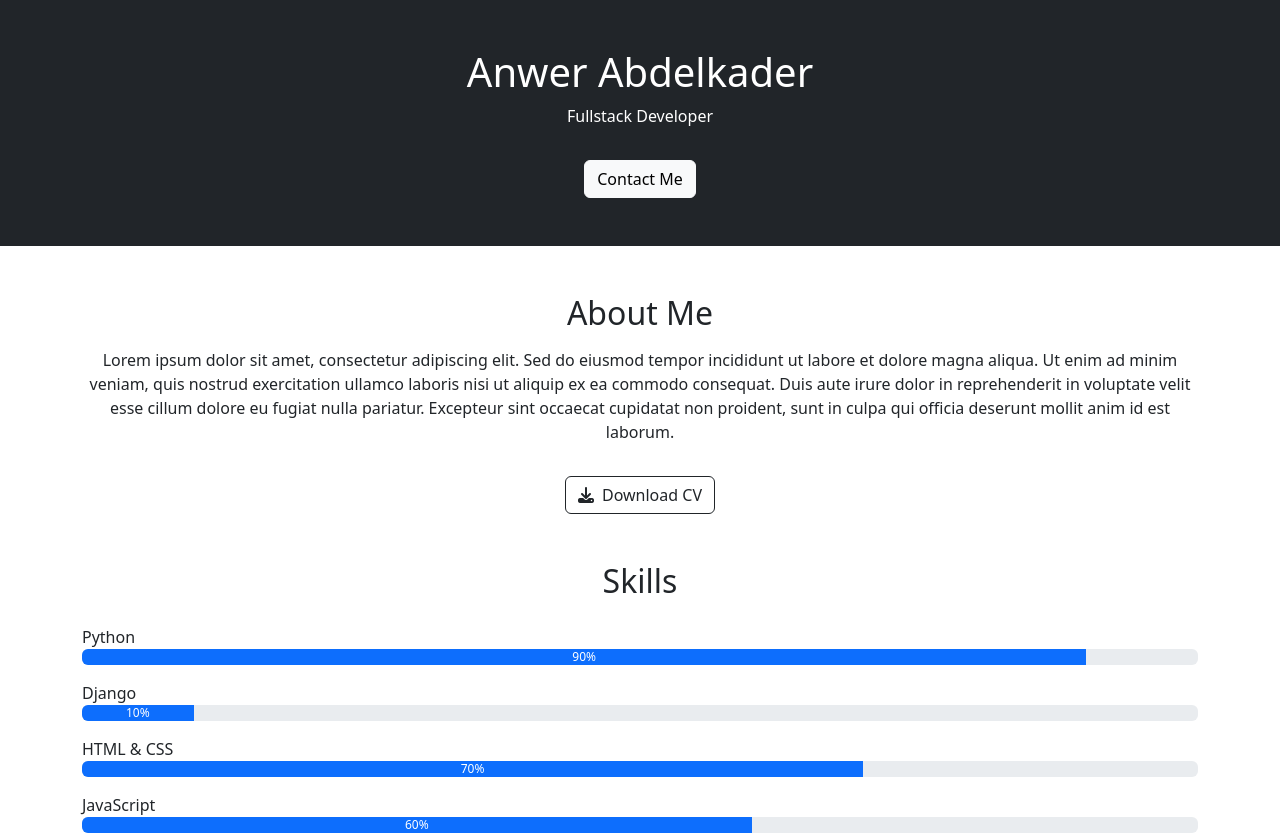
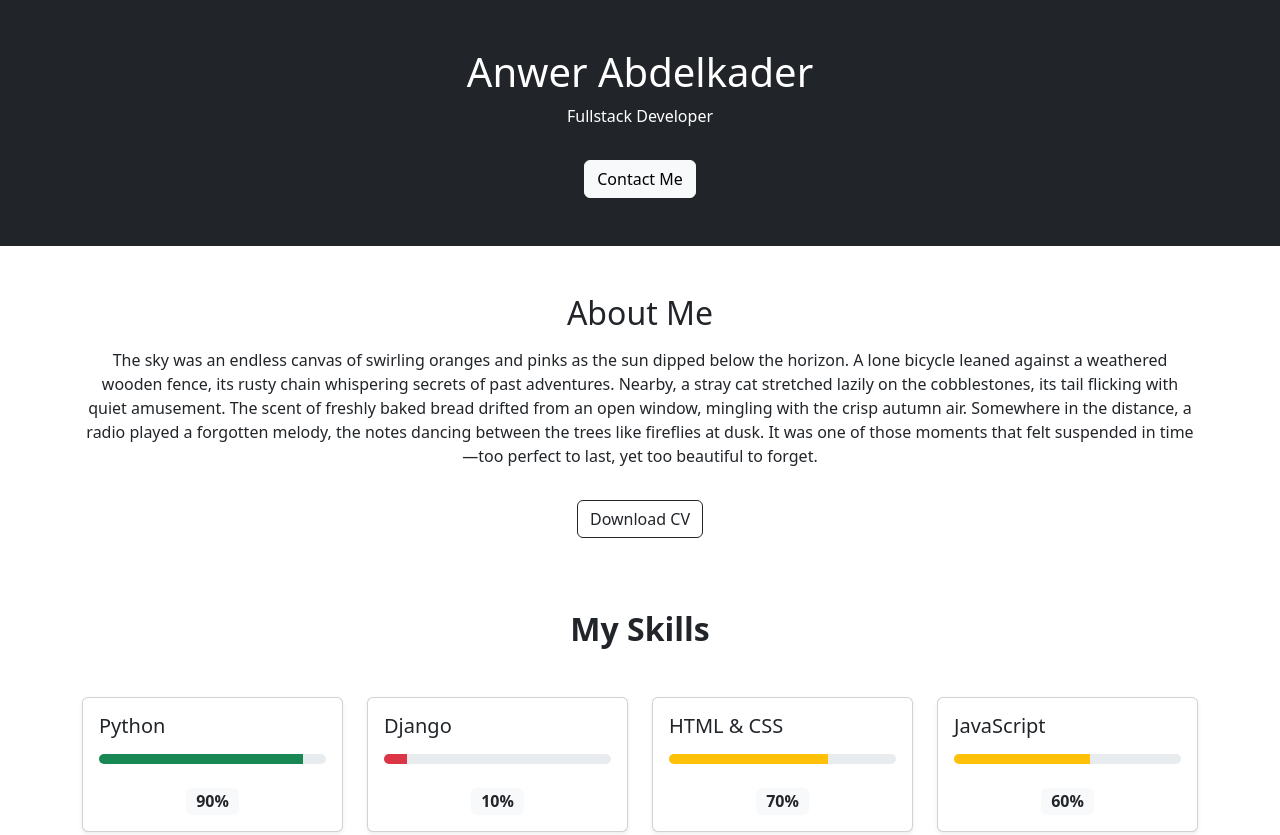
Before and after one commit to AnwerAhmedAnwer16/ReactProject, a React (Create React App) app: page / in a window 1280 px wide. Shown: the top 835 px of the page. Built offline with nearby package versions, Linux system fonts and the light colour scheme.

Commit message:
importance remmoved

```diff
--- a/public/index.html
+++ b/public/index.html
@@ -24,7 +24,7 @@
       work correctly both with client-side routing and a non-root public URL.
       Learn how to configure a non-root public URL by running `npm run build`.
     -->
-    <title>React App</title>
+    <title>Anwer's Portfolio</title>
   </head>
   <body>
     <noscript>You need to enable JavaScript to run this app.</noscript>
--- a/src/components/AboutMe.js
+++ b/src/components/AboutMe.js
@@ -1,4 +1,3 @@
-import React from "react";
 
 
 function AboutMe(){
@@ -6,11 +5,10 @@ function AboutMe(){
     <div className="container my-5 text-center">
       <h2>About Me</h2>
       <p className="mt-3">
-        Lorem ipsum dolor sit amet, consectetur adipiscing elit. Sed do eiusmod tempor incididunt ut labore et dolore magna aliqua. Ut enim ad minim veniam, quis nostrud exercitation ullamco laboris nisi ut aliquip ex ea commodo consequat. Duis aute irure dolor in reprehenderit in voluptate velit esse cillum dolore eu fugiat nulla pariatur.
-         Excepteur sint occaecat cupidatat non proident, sunt in culpa qui officia deserunt mollit anim id est laborum.
+       The sky was an endless canvas of swirling oranges and pinks as the sun dipped below the horizon. A lone bicycle leaned against a weathered wooden fence, its rusty chain whispering secrets of past adventures. Nearby, a stray cat stretched lazily on the cobblestones, its tail flicking with quiet amusement. The scent of freshly baked bread drifted from an open window, mingling with the crisp autumn air. Somewhere in the distance, a radio played a forgotten melody, the notes dancing between the trees like fireflies at dusk. It was one of those moments that felt suspended in time—too perfect to last, yet too beautiful to forget.
               </p>
       <a href="/React Lecture 1.pdf" download className="btn btn-outline-dark mt-3">
-        <i className="fas fa-download me-2"></i>Download CV
+        Download CV
       </a>
     </div>
   );
--- a/src/components/projectsDir/portfolio.js
+++ b/src/components/projectsDir/portfolio.js
@@ -1,4 +1,3 @@
-import React from 'react';
 import Project from './project';
 
 function Portfolio() {
--- a/src/components/projectsDir/project.js
+++ b/src/components/projectsDir/project.js
@@ -1,5 +1,3 @@
-import React from 'react';
-
 function Project({ title }) {
   return (
     <div className="col-md-4 mb-4 ">
--- a/src/components/skillsDir/skill.js
+++ b/src/components/skillsDir/skill.js
@@ -1,16 +1,25 @@
-import React from 'react';
-
-function Skill({ name, level }) {
+function Skill({ name, level, color = "primary" }) {
   return (
-    <div className="mb-3 text-start">
-      <label>{name}</label>
-  <div className="progress">
-    <div className="progress-bar" style={{ width: level }}>
-      {level}
+    <div className="card shadow-sm h-100">
+      <div className="card-body">
+<h5 className="card-title mb-3">{name}</h5>
+        <div className="progress" style={{ height: "10px" }}>
+        <div
+            className={`progress-bar bg-${color}`}
+            role="progressbar"
+                    style={{ width: `${level}%` }}
+          aria-valuenow={level}
+          aria-valuemin="0"
+            aria-valuemax="100"
+          ></div>
+</div>
+        <div className="d-flex justify-content-between mt-2">
+        </div>
+        <div className="text-center mt-3">
+          <span className="badge bg-light text-dark fs-6">{level}%</span>
+        </div>
     </div>
-  </div>
-    </div>
+                </div>
   );
 }
-
 export default Skill;
--- a/src/components/skillsDir/skills.js
+++ b/src/components/skillsDir/skills.js
@@ -3,15 +3,24 @@ import Skill from './skill';
 
 function Skills() {
   return (
-    <div className="container my-5">
-      <h2 className="text-center mb-4">Skills</h2>
+    <div className="container my-5 py-4">
+      <h2 className="text-center mb-5 fw-bold">My Skills</h2>
 
-      <Skill name="Python" level="90%" />
-      <Skill name="Django" level="10%" />
-      <Skill name="HTML & CSS" level="70%" />
-      <Skill name="JavaScript" level="60%" />
+      <div className="row g-4">
+        <div className="col-12 col-md-6 col-lg-3">
+          <Skill name="Python" level={90} color="success" />
+        </div>
+        <div className="col-12 col-md-6 col-lg-3">
+          <Skill name="Django" level={10} color="danger" />
+        </div>
+        <div className="col-12 col-md-6 col-lg-3">
+          <Skill name="HTML & CSS" level={70} color="warning" />
+        </div>
+        <div className="col-12 col-md-6 col-lg-3">
+          <Skill name="JavaScript" level={60} color="warning" />
+        </div>
+      </div>
     </div>
   );
 }
-
 export default Skills;
```
